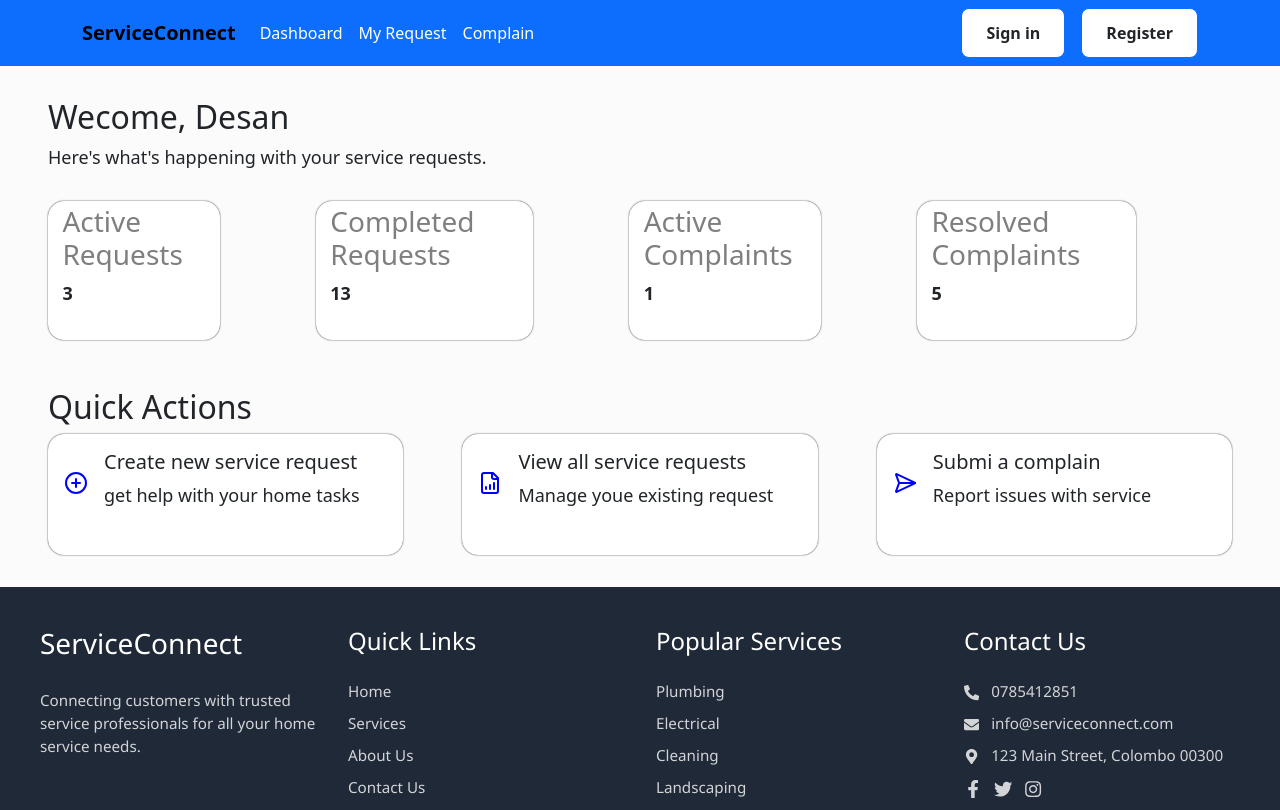
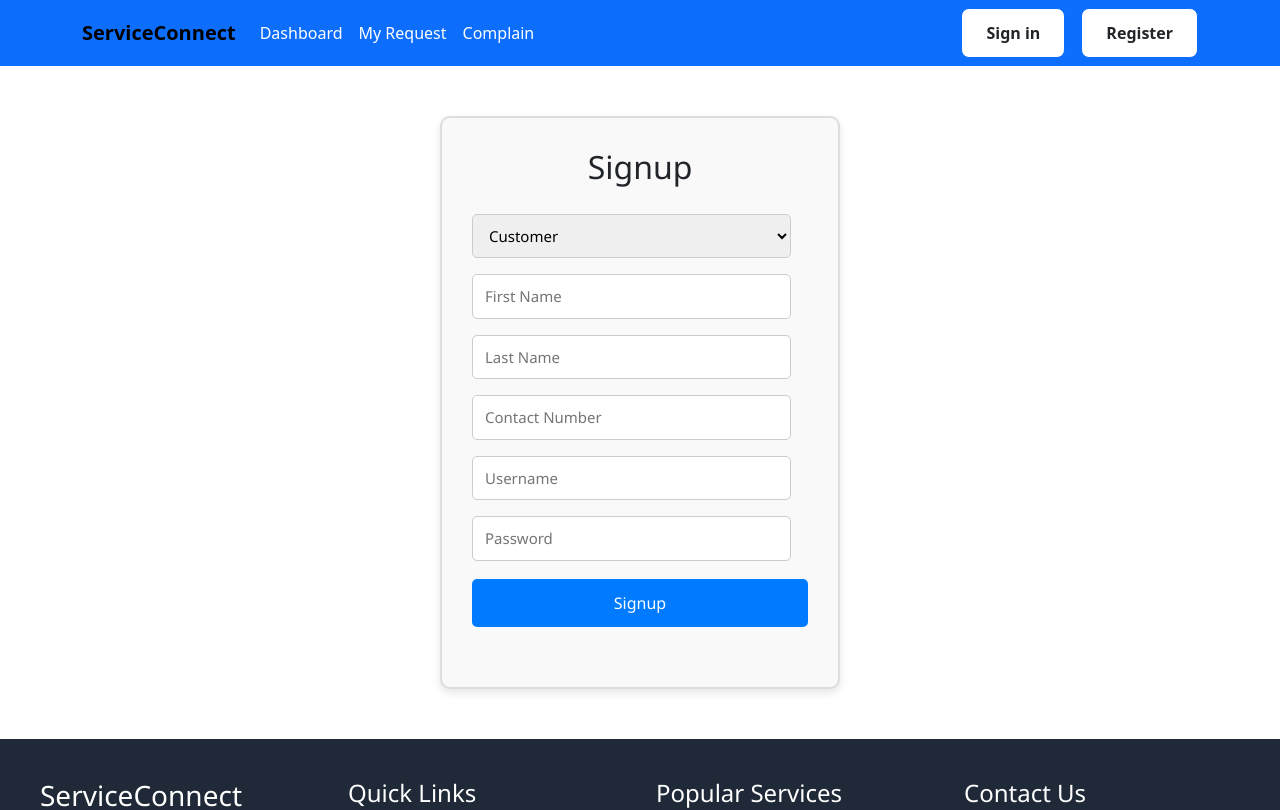
Before and after one commit to DesanDinsanda/ead-frontend, a React (Vite) app: page /signup in a window 1280 px wide. Shown: the top 810 px of the page. Built offline with nearby package versions, Linux system fonts and the light colour scheme.

Commit message:
login and register

```diff
--- a/src/App.jsx
+++ b/src/App.jsx
@@ -11,14 +11,24 @@ import UpdateAccount from './Components/updateAccount/UpdateAccount'
 import DeleteAccount from './Components/deleteAccount/DeleteAccount'
 import Footer from './Components/Footer'
 import CustomerHome from './Components/Customer/CustomerHome'
+import { BrowserRouter as Router, Routes, Route } from 'react-router-dom';
 
 function App() {
   const [count, setCount] = useState(0)
 
   return (
     <>
-      {/* <Body/> */}
-      <CustomerHome/>
+
+
+      <Router>
+      <Routes>
+        <Route path="/" element={<Body />} />
+        <Route path="/login" element={<Login />} />
+        <Route path="/signup" element={<Signup />} />
+        <Route path="/customer-home" element={<CustomerHome />} />
+
+      </Routes>
+    </Router>
 
 
 
--- a/src/Components/Header.jsx
+++ b/src/Components/Header.jsx
@@ -5,9 +5,11 @@ import Nav from 'react-bootstrap/Nav';
 import Navbar from 'react-bootstrap/Navbar';
 import NavDropdown from 'react-bootstrap/NavDropdown';
 import { Button } from 'react-bootstrap';
+import { useNavigate } from 'react-router-dom';
 
 
 function Header() {
+  const navigate = useNavigate();
   return (
     <>
     <Navbar expand="lg" className="bg-primary">
@@ -20,8 +22,8 @@ function Header() {
             <Nav.Link href="#link" className='text-white'>My Request</Nav.Link>
             <Nav.Link href="#link" className='text-white'>Complain</Nav.Link>
           </Nav>
-          <Button className='bg-white text-dark me-3'>Sign in</Button>
-          <Button className='bg-white text-dark'>Register</Button>
+          <Button onClick={() => navigate('/login')} className='bg-white text-dark me-3'>Sign in</Button>
+          <Button onClick={() => navigate('/signup')}className='bg-white text-dark'>Register</Button>
         </Navbar.Collapse>
       </Container>
     </Navbar>
--- a/src/Components/login/Login.css
+++ b/src/Components/login/Login.css
@@ -25,7 +25,7 @@
 .login-button {
   width: 100%;
   padding: 10px;
-  background-color: #4CAF50;
+  background-color: #007bff;
   color: white;
   border: none;
   border-radius: 4px;
--- a/src/Components/login/Login.jsx
+++ b/src/Components/login/Login.jsx
@@ -1,12 +1,19 @@
 import React, { useState } from 'react';
 import axios from 'axios';
 import './Login.css';
+import { Link } from 'react-router-dom';
+import { useNavigate } from 'react-router-dom';
+import Header from '../Header';
+import Footer from '../Footer';
+
 
 export default function Login() {
+    const navigate = useNavigate();
 
     const [formData, setFormData] = useState({
     username: '',
-        password: ''
+    password: '',
+    userType: 'customer' // default user type
   });
 
   const [message, setMessage] = useState('');
@@ -19,47 +26,85 @@ export default function Login() {
     e.preventDefault();
 
     try {
-            const response = await axios.post('http://localhost:8086/rest-app/customers/login', formData);
-            sessionStorage.setItem('customerId', response.data.id);
-            setMessage("Login successful!"); // Should return "Login successful!" or error
+      const endpoint = formData.userType === 'customer'
+        ? 'http://localhost:8086/customer-ms/customers/login'
+        : 'http://localhost:8086/worker-ms/workers/login';
+
+      const response = await axios.post(endpoint, formData);
+      sessionStorage.setItem('userId', response.data.id);
+      sessionStorage.setItem('userType', formData.userType);
+      setMessage('Login successful!');
+      if (formData.userType === 'customer') {
+        navigate('/customer-home');
+      }
     } catch (error) {
       if (error.response && error.response.status === 401) {
-                setMessage("Invalid username or password!");
+        setMessage('Invalid username or password!');
       } else {
-                setMessage("Login failed!");
+        setMessage('Login failed!');
       }
     }
     };
 
   return (
+    <>
+    <Header/>
     <div className='login-container'>
       <h2>Login</h2>
       <form onSubmit={handleSubmit}>
-                <input className='login-input'
+
+        {/* Select user type */}
+        <select
+          name="userType"
+          value={formData.userType}
+          onChange={handleChange}
+          className='login-input'
+          required
+        >
+          <option value="customer">Customer</option>
+          <option value="worker">Worker</option>
+        </select><br />
+
+        {/* Username input */}
+        <input
+          className='login-input'
           type="text"
           name="username"
           placeholder="Username"
           value={formData.username}
           onChange={handleChange}
           required
-                />
-                <br />
-                <input className='login-input'
+        /><br />
+
+        {/* Password input */}
+        <input
+          className='login-input'
           type="password"
           name="password"
           placeholder="Password"
           value={formData.password}
           onChange={handleChange}
           required
-                />
-                <br />
+        /><br />
+
+
         <button className='login-button' type="submit">Login</button>
+
+        <p className="create-account-text">
+        Don’t have an account? <Link to="/signup">Create one</Link>
+      </p>
+
       </form>
+
+
+      {/* Display message */}
       {message && (
         <p className={`login-message ${message === 'Login successful!' ? 'success' : 'error'}`}>
           {message}
         </p>
       )}
     </div>
+    <Footer/>
+    </>
   )
 }
--- a/src/Components/signup/Signup.css
+++ b/src/Components/signup/Signup.css
@@ -17,6 +17,15 @@
 }
 
 .signup-container input {
+  width: 95%;
+  padding: 10px 12px;
+  margin: 8px 0;
+  border: 1px solid #ccc;
+  border-radius: 5px;
+  font-size: 15px;
+}
+
+.signup-container select {
   width: 95%;
   padding: 10px 12px;
   margin: 8px 0;
--- a/src/Components/signup/Signup.jsx
+++ b/src/Components/signup/Signup.jsx
@@ -1,15 +1,23 @@
 import React, { useState } from 'react';
 import axios from 'axios';
 import './Signup.css';
+import { useNavigate } from 'react-router-dom';
+import Header from '../Header';
+import Footer from '../Footer';
+
 
 export default function Signup() {
+const navigate = useNavigate();
+
 
   const [formData, setFormData] = useState({
     fname: '',
     lname: '',
     contact: '',
     username: '',
-    password: ''
+    password: '',
+    userType: 'customer', // default
+    location: ''          // only used if worker
   });
 
   const [message, setMessage] = useState('');
@@ -31,7 +39,7 @@ export default function Signup() {
     }
 
     if (!passwordPattern.test(formData.password)) {
-      setMessage('Password must be at least 10 characters long and include uppercase, lowercase, number, and special character.');
+      setMessage('Password must include uppercase, lowercase, number, symbol, and be 10+ characters.');
       return false;
     }
 
@@ -41,31 +49,63 @@ export default function Signup() {
   const handleSubmit = async (e) => {
     e.preventDefault();
 
-    if (!validateForm()) {
-      return;
-    }
+    if (!validateForm()) return;
 
     try {
-      const response = await axios.post('http://localhost:8086/rest-app/customers/signup', formData);
-      setMessage(response.data); // shows backend message like "Signup successful!"
-      setFormData({ fname: '', lname: '', contact: '', username: '', password: '' }); // clear form
+      const endpoint =
+        formData.userType === 'customer'
+          ? 'http://localhost:8086/customer-ms/customers/signup'
+          : 'http://localhost:8086/worker-ms/workers/signup';
+
+      const response = await axios.post(endpoint, formData);
+      setMessage(response.data); // Backend message
+
+      if (formData.userType === 'customer') {
+        navigate('/customer-home');
+      }
+
+      // Clear form after submit
+      setFormData({
+        fname: '',
+        lname: '',
+        contact: '',
+        username: '',
+        password: '',
+        userType: 'customer',
+        location: ''
+      });
     } catch (error) {
       setMessage('Signup failed!');
     }
   };
 
   return (
+    <>
+    <Header/>
     <div className='signup-container'>
       <h2>Signup</h2>
       <form onSubmit={handleSubmit}>
+
+        <select name="userType" value={formData.userType} onChange={handleChange} required>
+          <option value="customer">Customer</option>
+          <option value="worker">Worker</option>
+        </select><br />
+
         <input type="text" name="fname" value={formData.fname} onChange={handleChange} placeholder="First Name" required /><br />
         <input type="text" name="lname" value={formData.lname} onChange={handleChange} placeholder="Last Name" required /><br />
         <input type="text" name="contact" value={formData.contact} onChange={handleChange} placeholder="Contact Number" required /><br />
         <input type="text" name="username" value={formData.username} onChange={handleChange} placeholder="Username" required /><br />
         <input type="password" name="password" value={formData.password} onChange={handleChange} placeholder="Password" required /><br />
+
+        {formData.userType === 'worker' && (
+          <><input type="text" name="location" value={formData.location} onChange={handleChange} placeholder="Location" required /><br /> </>
+        )}
+
         <button type="submit">Signup</button>
       </form>
       <p>{message}</p>
     </div>
+    <Footer/>
+    </>
   );
 }
```
Also changed, not shown: src/Components/worker/WorkerHomw.jsx (added, +7 -0 lines). Lines whose indentation alone changed are shown as unchanged.
